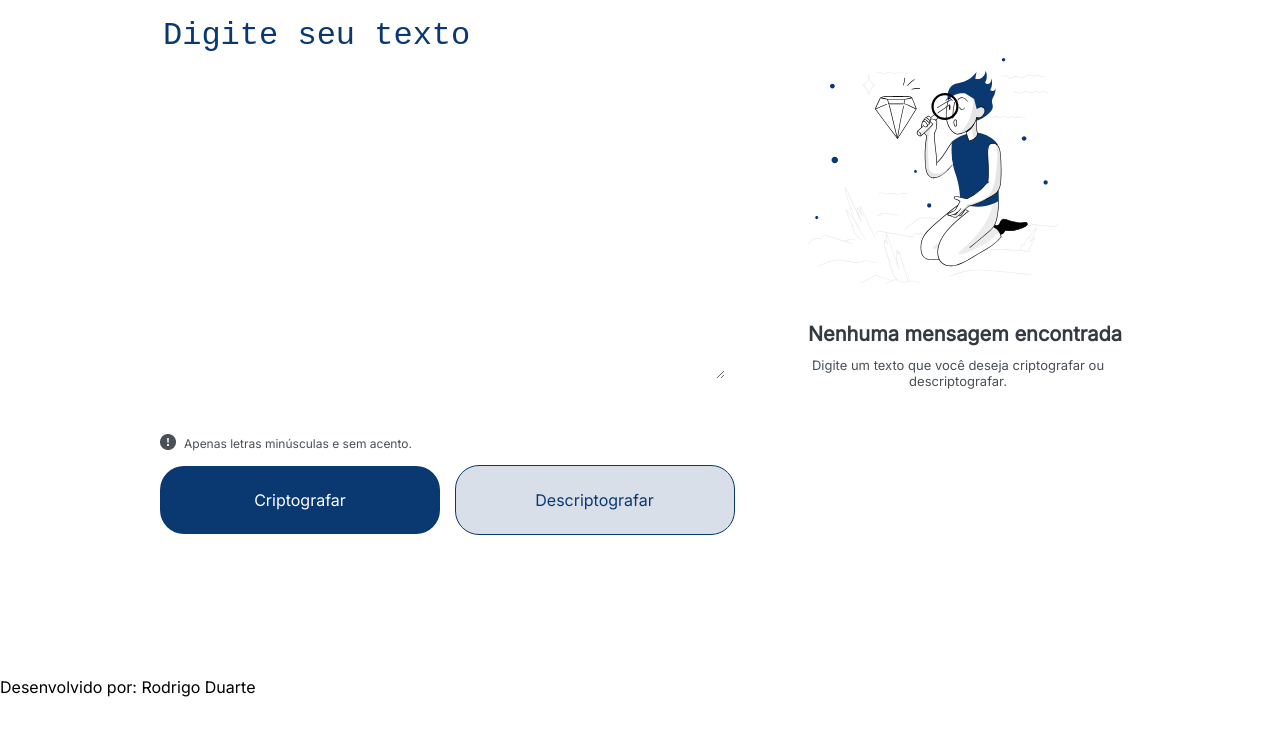
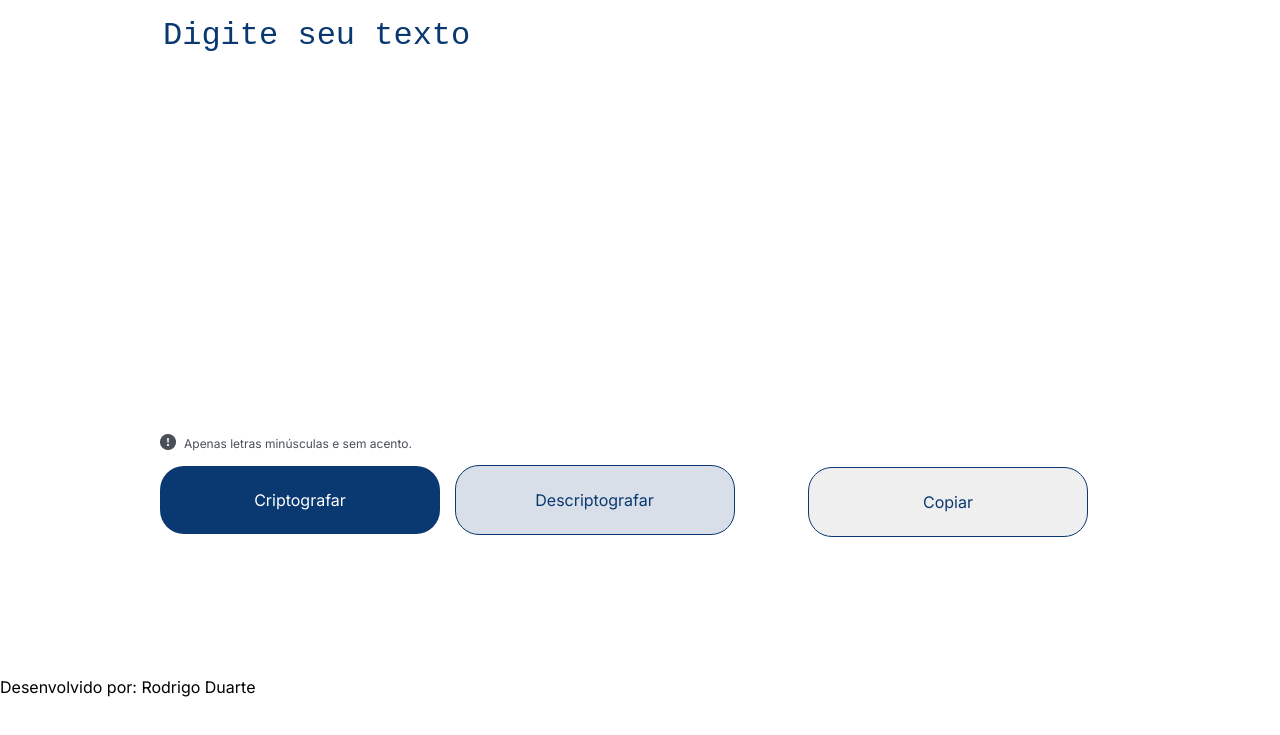
Before and after one commit to rodrigoduartesilva/Decodificador-de-texto-usando-javascript, a plain HTML site: page index.html in a window 1280 px wide. Both pictures are taken after a click on the input "Criptografar". Shown: the part 61-796 px from the top of the page. Drawn offline with Linux system fonts and the light colour scheme.

Commit message:
Novo commit

```diff
--- a/index.html
+++ b/index.html
@@ -19,6 +19,7 @@
         <div class="container-entrada-saida">
 
             <div class="container-entrada">
+                <label for="entrada-cripto"></label>
                 <textarea name="entrada-cripto" id="entrada-cripto" cols="70" rows="10"
                     placeholder="Digite seu texto" autofocus></textarea>
 
@@ -30,14 +31,16 @@
             <div class="container-saida">
 
                 <div id="resultado-cripto">
-                    <p>Nenhuma mensagem encontrada</p>
-                    <span>Digite um texto que você deseja criptografar ou descriptografar.</span>
+                    <p class="texto-cripto-descripto">Nenhuma mensagem encontrada</p>
+                    <span class="retirar">Digite um texto que você deseja criptografar ou descriptografar.</span>
                 </div>
 
-               <!--<textarea name="resultado-cripto" id="resultado-cripto" cols="70" rows="10"
-                    placeholder=""></textarea>-->
+            </div>
+
+            <div class="container-saida-resultado">
 
                 <input class="btn-copiar" type="submit" value="Copiar">
+
             </div>
 
         </div>
@@ -50,5 +53,7 @@
     <footer>
         <p>Desenvolvido por: Rodrigo Duarte</p>
     </footer>
+
+    <script src="/js/principal.js"></script>
 </body>
 </html>
--- /dev/null
+++ b/js/principal.js
@@ -0,0 +1,26 @@
+var btnCripto = document.querySelector(".botao-criptografar");
+var btnDescripto = document.querySelector(".botao-descriptografar");
+var btnCopiar = document.querySelector(".btn-copiar");
+var containerSaida = document.querySelector(".container-saida");
+var containerSaidaResultado = document.querySelector(".container-saida-resultado");
+
+/*Evento de Click para os botões de Criptografar, Descriptografar e Copiar*/
+
+btnCripto.addEventListener("click", function(){
+
+    var textoDigitado = document.querySelector("#entrada-cripto").value;
+    var paragrafo = document.createElement("p");
+    paragrafo.textContent = textoDigitado;
+    containerSaida.style.display = "none";
+    containerSaidaResultado.style.display = "block";
+    containerSaidaResultado.appendChild(paragrafo);
+
+});
+
+btnDescripto.addEventListener("click", function(){
+    console.log("Botão Descripto");
+});
+
+btnCopiar.addEventListener("click", function(){
+    console.log("Botão Copiar");
+});
--- a/style.css
+++ b/style.css
@@ -17,6 +17,10 @@ main {
 }
 
 /*Conteúdo dos containers*/
+
+textarea {
+    resize: none;
+}
 
 .container-entrada {
     width: 700px;
@@ -71,11 +75,26 @@ textarea:focus, input:focus, select:focus {
     border-radius: 32px;
 }
 
+.container-saida-resultado {
+    display: none;
+    width: 300px;
+    height: 400px;
+    position: absolute;
+    top: 0;
+    right: 0;
+    padding: 32px 32px 131px 32px;
+    background: #FFFFFF;
+    border-radius: 32px;
+    color: #495057;
+    font-size: 24px;
+    font-weight: 400;
+}
+
 #resultado-cripto {
     width: 100%;
     height: 90%;
     text-align: center;
-    background: url(/imagens/High\ quality\ products\ 1\ 1.svg) center no-repeat;
+    background: url(/imagens/backgroundLupa.svg) center no-repeat;
     background-size: 250px 250px;
     background-position: inherit;
 }
@@ -130,7 +149,6 @@ textarea:focus, input:focus, select:focus {
 }
 
 .btn-copiar {
-    display: none;
     position: absolute;
     bottom: 30px;
     margin: 10px auto;
```
Also changed, not shown: imagens/backgroundLupa.svg (renamed from imagens/High quality products 1 1.svg).
